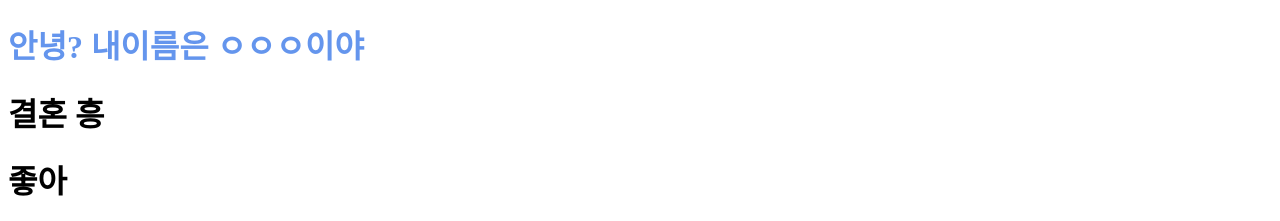
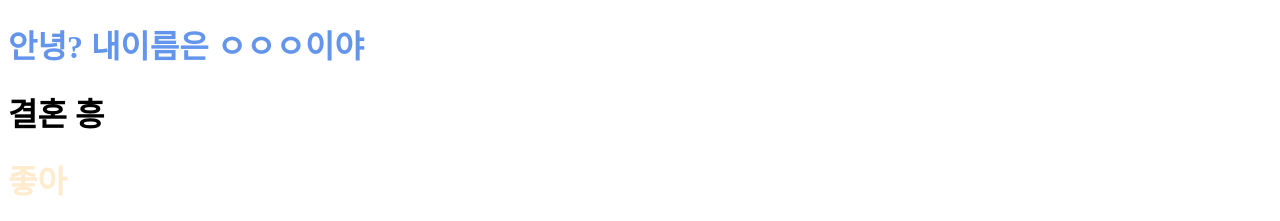
Before and after one commit to ddundun/study, a plain HTML site: page 01_starthtml.html in a window 1280 px wide. Shown: the top 221 px of the page. Drawn offline with Linux system fonts and the light colour scheme.

Commit message:
Update 01_starthtml.html
색깔넣어서 좋아입력 ?

```diff
--- a/01_starthtml.html
+++ b/01_starthtml.html
@@ -13,7 +13,7 @@
     <!--저장 ctrl + s  -->
     <h1 style="color:cornflowerblue">안녕? 내이름은 ㅇㅇㅇ이야 </h1>
     <h1>결혼 흥</h1>
-    <h1>좋아</h1>
+    <h1 style="color:blanchedalmond">좋아</h1>
 
     <p>Lorem ipsum dolor, sit amet consectetur adipisicing elit. Porro ducimus illo tempora amet enim, adipisci facilis
         cupiditate numquam modi consectetur. Recusandae eum maxime officiis quis, cumque fuga itaque quaerat eligendi.
```
